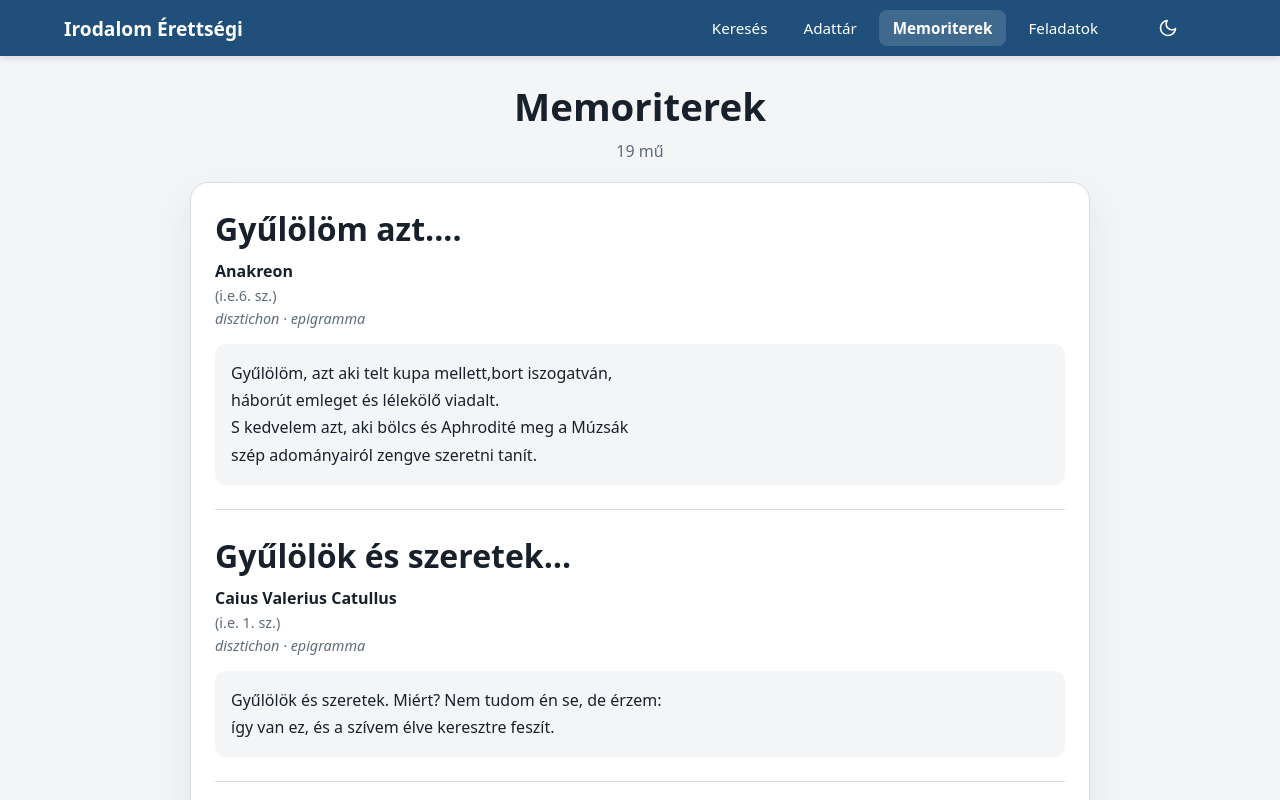
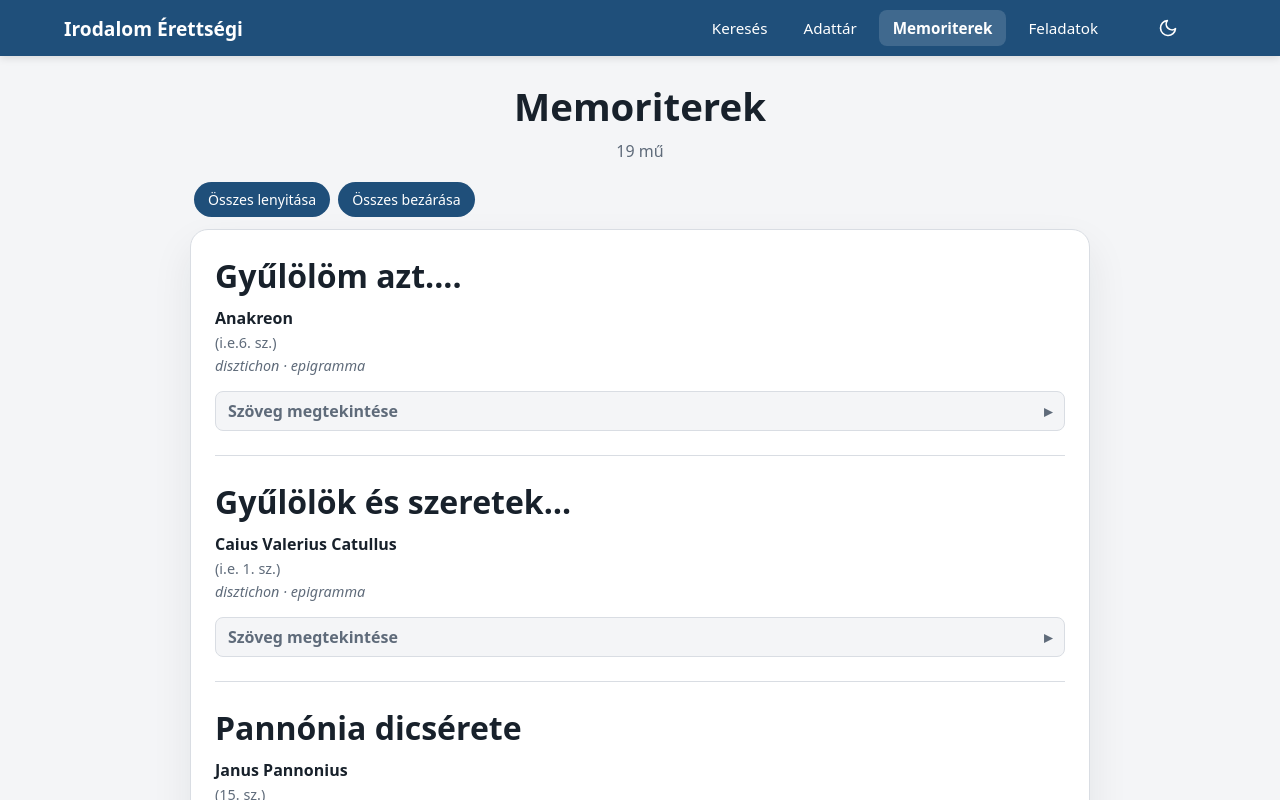
Before and after one commit to csboo/magyar-erettsegi-webapp, a React (Vite) app: page /memoriterek in a window 1280 px wide. Shown: the top 800 px of the page. Built offline with nearby package versions, Linux system fonts and the light colour scheme.

Commit message:
memoriterek ux improvment

```diff
--- a/src/index.css
+++ b/src/index.css
@@ -1035,6 +1035,40 @@ button:disabled {
   font-style: italic;
 }
 
+.memoriter-dropdown {
+  margin-top: 12px;
+}
+
+.memoriter-dropdown-summary {
+  cursor: pointer;
+  font-weight: 600;
+  color: var(--muted);
+  padding: 8px 12px;
+  border: 1px solid var(--border);
+  border-radius: 8px;
+  background: var(--bg);
+  user-select: none;
+  list-style: none;
+}
+
+.memoriter-dropdown-summary::-webkit-details-marker {
+  display: none;
+}
+
+.memoriter-dropdown-summary::after {
+  content: "▸";
+  float: right;
+  color: var(--muted);
+}
+
+.memoriter-dropdown[open] > .memoriter-dropdown-summary::after {
+  content: "▾";
+}
+
+.memoriter-dropdown[open] > .memoriter-summary {
+  border-radius: 8px 8px 0 0;
+}
+
 .memoriter-text {
   margin: 0;
   white-space: pre-wrap;
@@ -1043,8 +1077,10 @@ button:disabled {
   line-height: 1.7;
   color: var(--text);
   background: var(--bg);
-  border-radius: 10px;
+  border-radius: 0 0 10px 10px;
   padding: 16px;
+  border: 1px solid var(--border);
+  border-top: none;
 }
 
 @media (max-width: 560px) {
--- a/src/pages/MemoriterekPage.tsx
+++ b/src/pages/MemoriterekPage.tsx
@@ -5,6 +5,7 @@ export function MemoriterekPage() {
   const [memoriterek, setMemoriterek] = useState<Memoriter[]>([]);
   const [loading, setLoading] = useState(true);
   const [error, setError] = useState<string | null>(null);
+  const [openItems, setOpenItems] = useState<Record<number, boolean>>({});
 
   useEffect(() => {
     fetch("/memoriterek.json")
@@ -24,12 +25,42 @@ export function MemoriterekPage() {
       });
   }, []);
 
+  const allOpen = memoriterek.length > 0 && memoriterek.every((_, i) => openItems[i]);
+
   return (
     <section className="memoriterek">
       <header className="header">
         <h1>Memoriterek</h1>
         <p>{memoriterek.length ? `${memoriterek.length} mű` : ""}</p>
       </header>
+
+      {memoriterek.length > 0 ? (
+        <div className="toolbar">
+          <div className="archive-controls">
+            <button
+              type="button"
+              className="archive-control-btn"
+              onClick={() => {
+                const next: Record<number, boolean> = {};
+                for (const i of memoriterek.keys()) {
+                  next[i] = true;
+                }
+                setOpenItems(next);
+              }}
+              disabled={allOpen}
+            >
+              Összes lenyitása
+            </button>
+            <button
+              type="button"
+              className="archive-control-btn"
+              onClick={() => setOpenItems({})}
+            >
+              Összes bezárása
+            </button>
+          </div>
+        </div>
+      ) : null}
 
       <section className="card memoriterek-card" aria-live="polite">
         {loading ? <p className="status">Betöltés...</p> : null}
@@ -49,7 +80,17 @@ export function MemoriterekPage() {
                     {memo["verseles"]} · {memo["műfaj"]}
                   </p>
                 </div>
-                <pre className="memoriter-text">{memo["mű szövege"]}</pre>
+                <details
+                  className="memoriter-dropdown"
+                  open={Boolean(openItems[index])}
+                  onToggle={(event) => {
+                    const isOpen = event.currentTarget.open;
+                    setOpenItems((current) => ({ ...current, [index]: isOpen }));
+                  }}
+                >
+                  <summary className="memoriter-dropdown-summary">Szöveg megtekintése</summary>
+                  <pre className="memoriter-text">{memo["mű szövege"]}</pre>
+                </details>
               </article>
             ))}
           </div>
```
